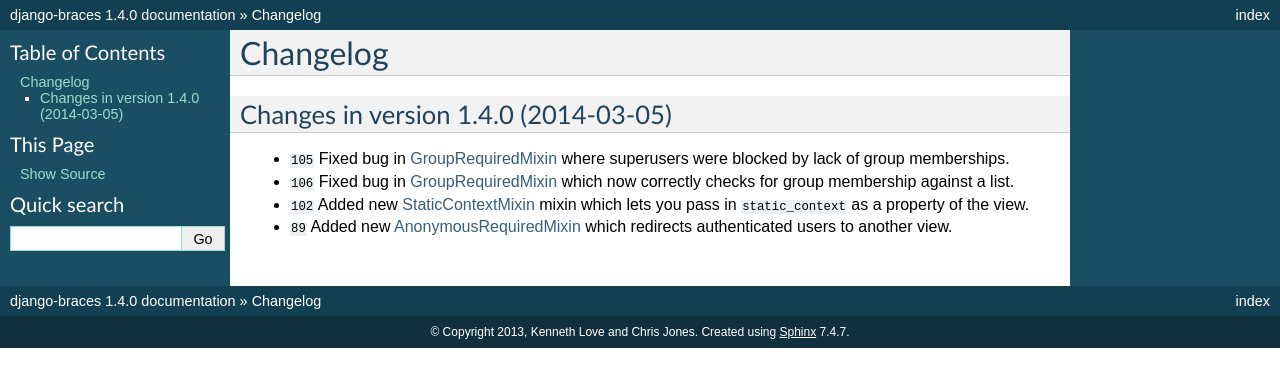
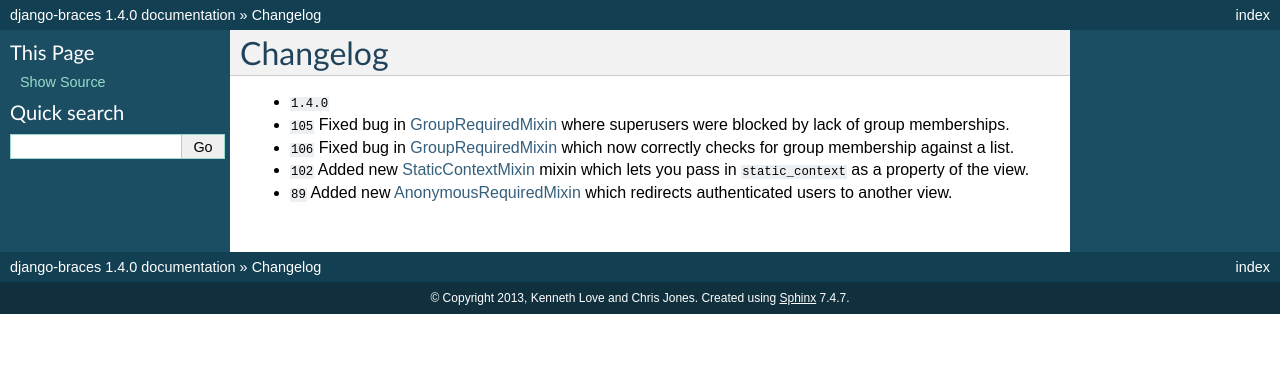
Before and after one commit to brack3t/django-braces, a Sphinx documentation site: the page built from docs/changelog.rst, in a window 1280 px wide. Shown: the top 387 px of the page. Built offline with Sphinx 7.4.7, drawn with Linux system fonts in a browser that asks for light colours; cross-references to code outside the pages are shown as plain code.

Commit message:
smarter versioning

```diff
--- a/docs/access.rst
+++ b/docs/access.rst
@@ -152,7 +152,7 @@
 .. _UserPassesTestMixin:
 
 UserPassesTestMixin
-------------------
+-------------------
 
 .. versionadded:: dev
 
--- a/docs/changelog.rst
+++ b/docs/changelog.rst
@@ -4,10 +4,8 @@
 Changelog
 =========
 
-Changes in version 1.4.0 (2014-03-05)
-=====================================
-
-* :issue:`105` Fixed bug in :ref:`GroupRequiredMixin` where superusers were blocked by lack of group memberships.
-* :issue:`106` Fixed bug in :ref:`GroupRequiredMixin` which now correctly checks for group membership against a list.
+* :release:`1.4.0 <2014-03-05>`
+* :support:`105` Fixed bug in :ref:`GroupRequiredMixin` where superusers were blocked by lack of group memberships.
+* :support:`106` Fixed bug in :ref:`GroupRequiredMixin` which now correctly checks for group membership against a list.
 * :feature:`102` Added new :ref:`StaticContextMixin` mixin which lets you pass in ``static_context`` as a property of the view.
 * :feature:`89` Added new :ref:`AnonymousRequiredMixin` which redirects authenticated users to another view.
--- a/docs/conf.py
+++ b/docs/conf.py
@@ -12,6 +12,10 @@
 # serve to show the default.
 
 import sys, os
+
+sys.path.insert(0, os.path.abspath('..'))
+import braces
+from braces import __version__
 
 # If extensions (or modules to document with autodoc) are in another directory,
 # add these directories to sys.path here. If the directory is relative to the
@@ -51,9 +55,9 @@
 # built documents.
 #
 # The short X.Y version.
-version = '1.4.0'
+version = __version__
 # The full version, including alpha/beta/rc tags.
-release = '1.4.0'
+release = version
 
 # The language for content autogenerated by Sphinx. Refer to documentation
 # for a list of supported languages.
--- a/setup.py
+++ b/setup.py
@@ -1,8 +1,10 @@
 from setuptools import setup
+
+import braces
 
 setup(
     name="django-braces",
-    version="1.4.0",
+    version=braces.__version__,
     description="Reusable, generic mixins for Django",
     long_description="Mixins to add easy functionality to Django class-based views, forms, and models.",
     keywords="django, views, forms, mixins",
```
Also changed, not shown: braces/__init__.py (+15 -0 lines).
